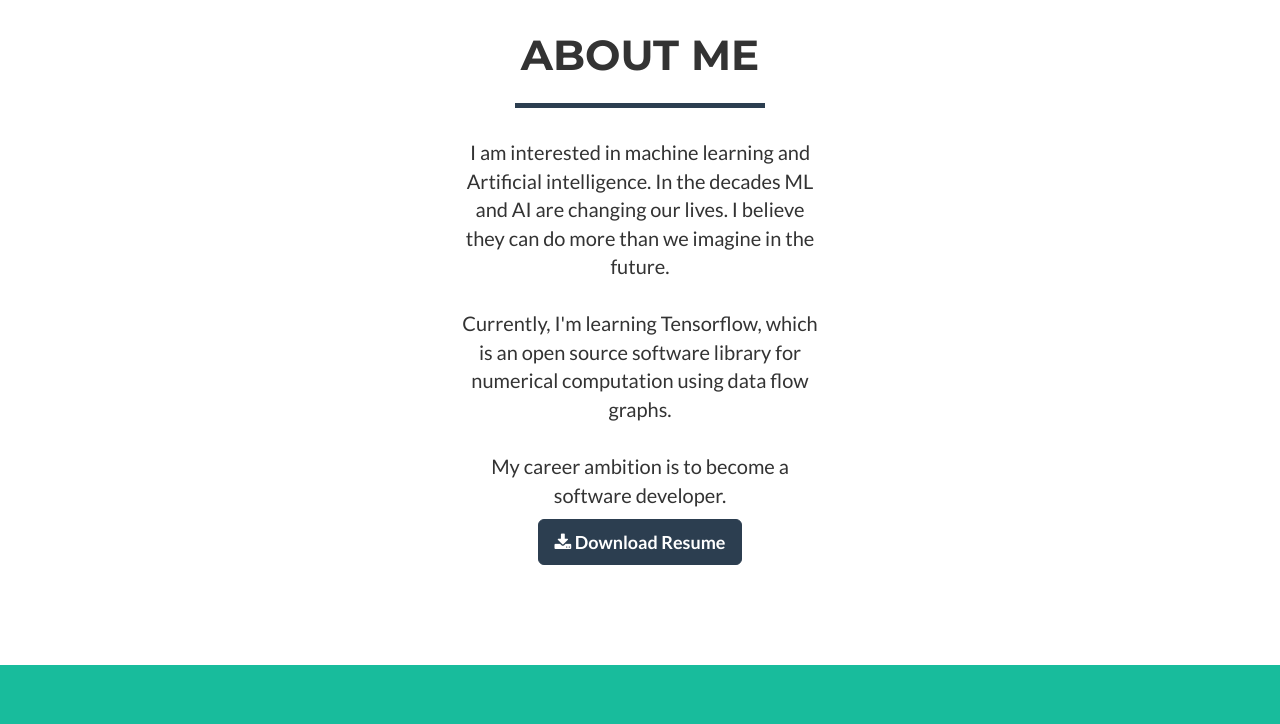
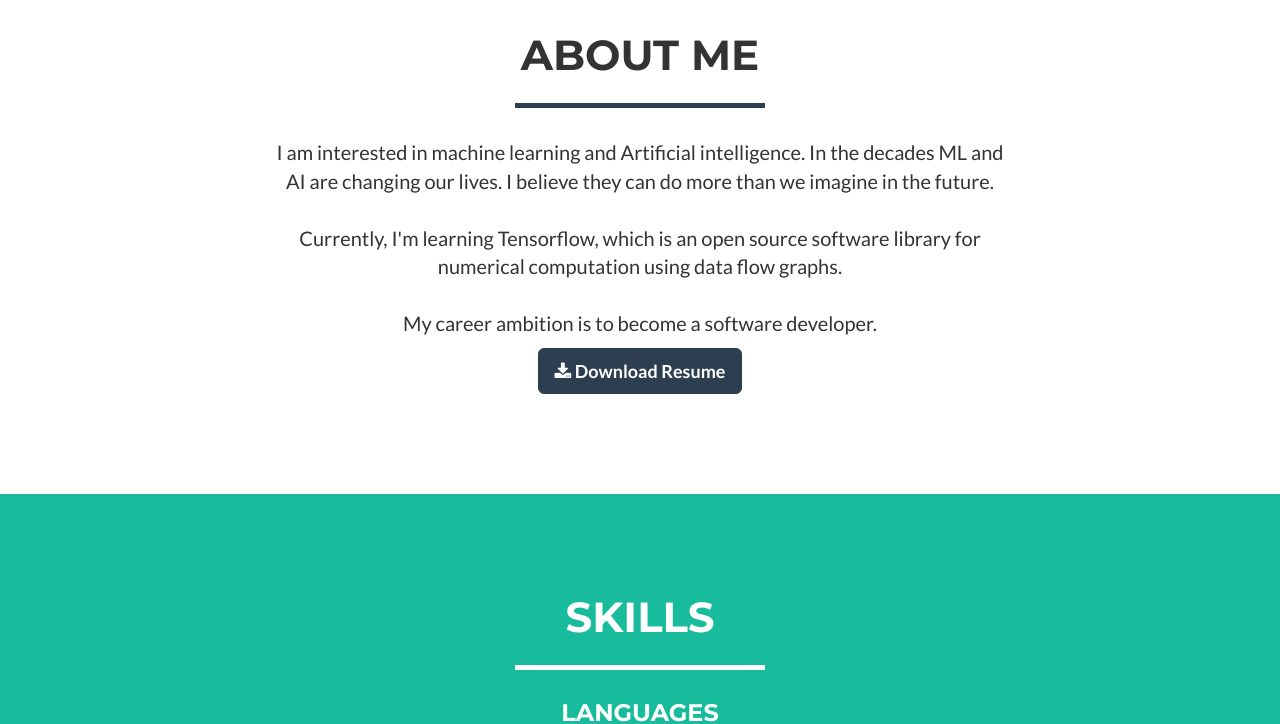
Before and after one commit to JinXJinX/jinxjinx.github.com, a website: page index.html in a window 1280 px wide. Shown: the part 1000-1724 px from the top of the page. Drawn offline with nearby package versions, Linux system fonts and the light colour scheme.

Commit message:
changed col size

```diff
--- a/index.html
+++ b/index.html
@@ -95,7 +95,7 @@
                 </div>
             </div>
             <div class="row text-center">
-                <div class="col-lg-4 col-lg-offset-4">
+                <div class="col-lg-8 col-lg-offset-2">
                     <p>I am interested in machine learning and Artificial intelligence. In the decades ML and AI are changing our lives. I believe they can do more than we imagine in the future. <br><br>Currently, I'm learning Tensorflow, which is an open source software library for numerical computation using data flow graphs. <br><br>My career ambition is to become a software developer.</p>
                 </div>
                 <div class="col-lg-8 col-lg-offset-2 text-center">
```
